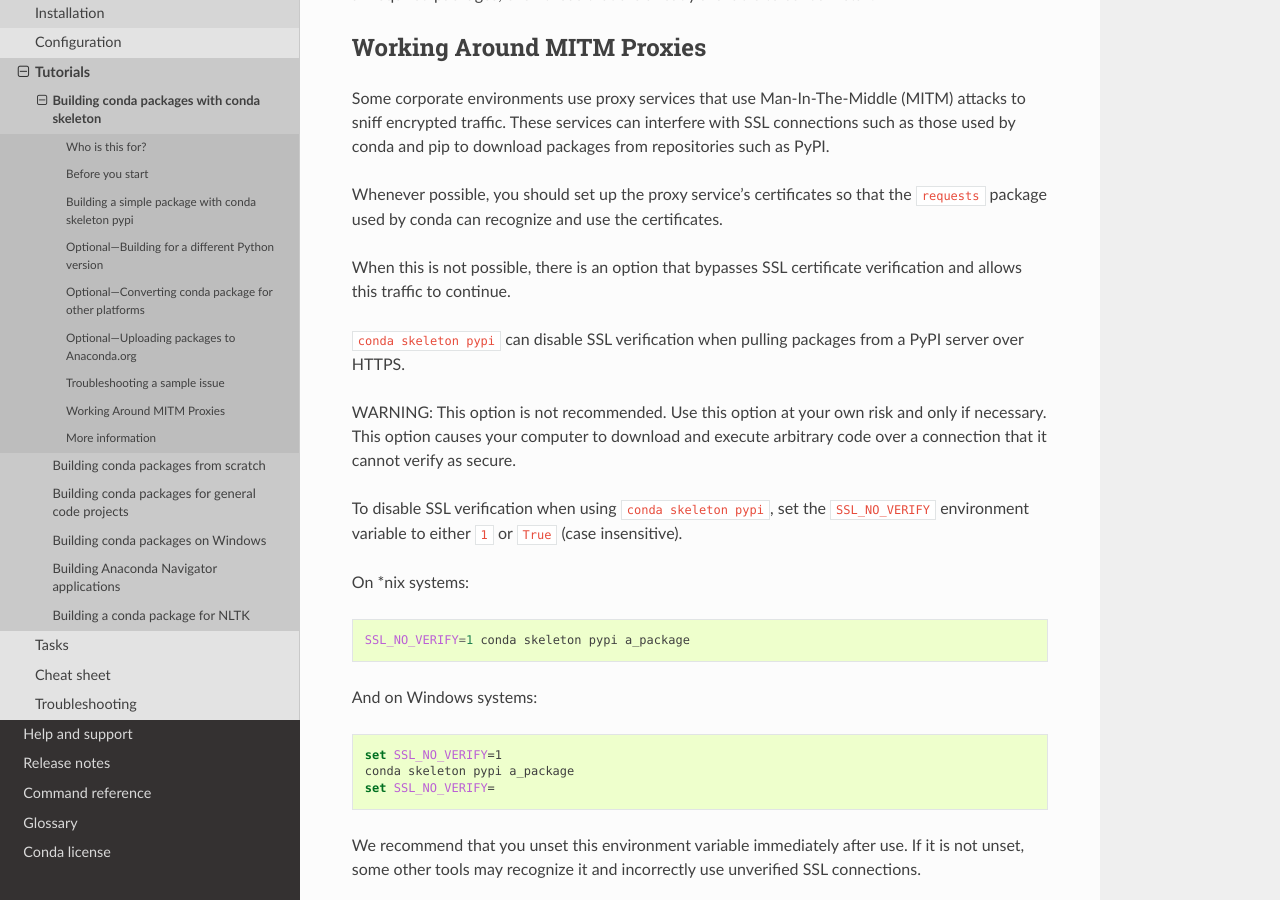
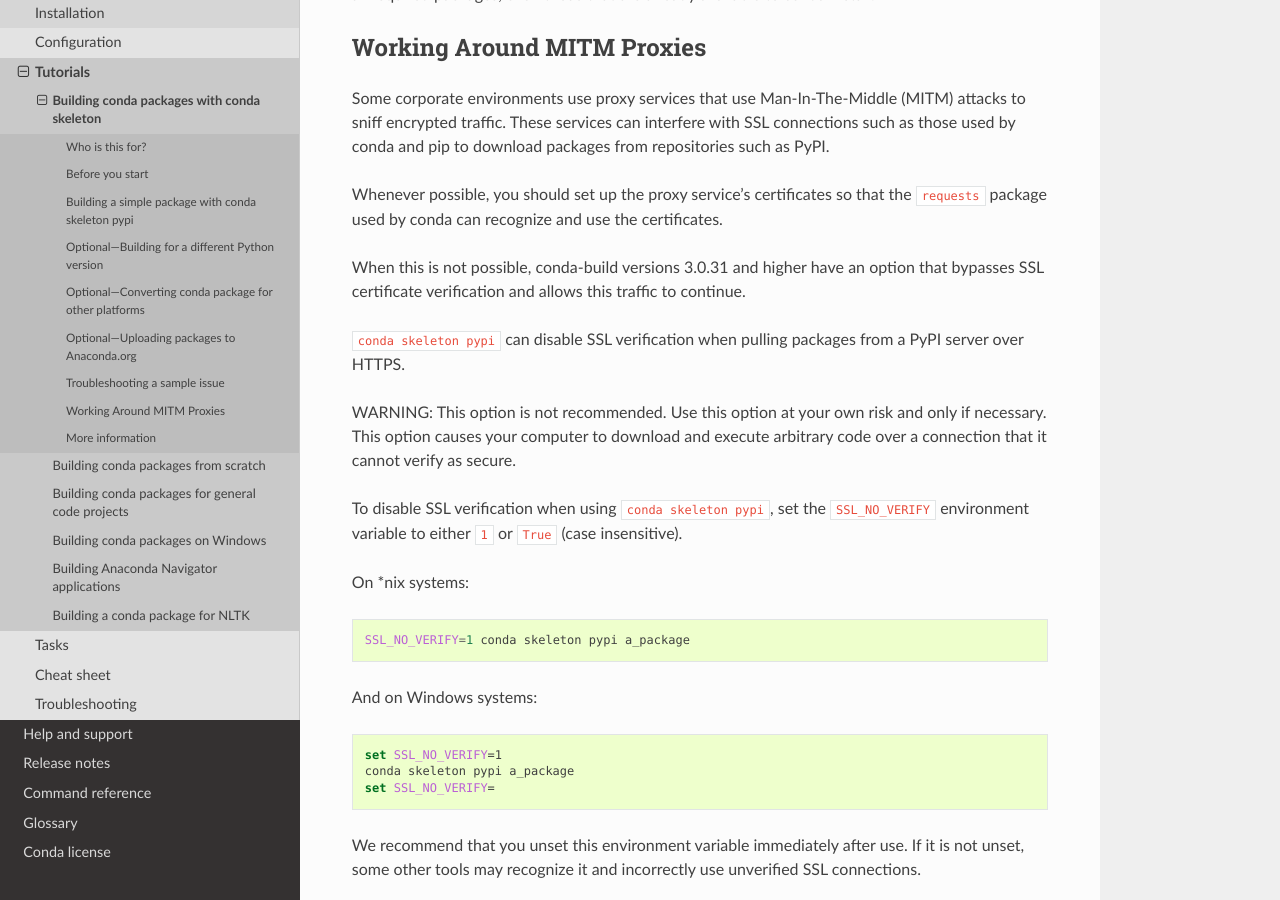
Before and after one commit to conda/conda-docs, a Sphinx documentation site: the page built from docs/source/user-guide/tutorials/build-pkgs-skeleton.rst, in a window 1280 px wide and 900 px high, scrolled down 6214 px. Built offline with Sphinx 7.4.7 and the Read the Docs theme 2.0.0, drawn with Linux system fonts in a browser that asks for light colours.

Commit message:
v3.0.31+
v3.0.31+

```diff
--- a/docs/source/user-guide/tutorials/build-pkgs-skeleton.rst
+++ b/docs/source/user-guide/tutorials/build-pkgs-skeleton.rst
@@ -368,8 +368,9 @@ repositories such as PyPI.
 Whenever possible, you should set up the proxy service's certificates so that
 the ``requests`` package used by conda can recognize and use the certificates.
 
-When this is not possible, there is an option that bypasses SSL certificate
-verification and allows this traffic to continue.
+When this is not possible, conda-build versions 3.0.31 and higher have an
+option that bypasses SSL certificate verification and allows this traffic to
+continue.
 
 ``conda skeleton pypi`` can disable SSL verification when pulling packages
 from a PyPI server over HTTPS.
```
